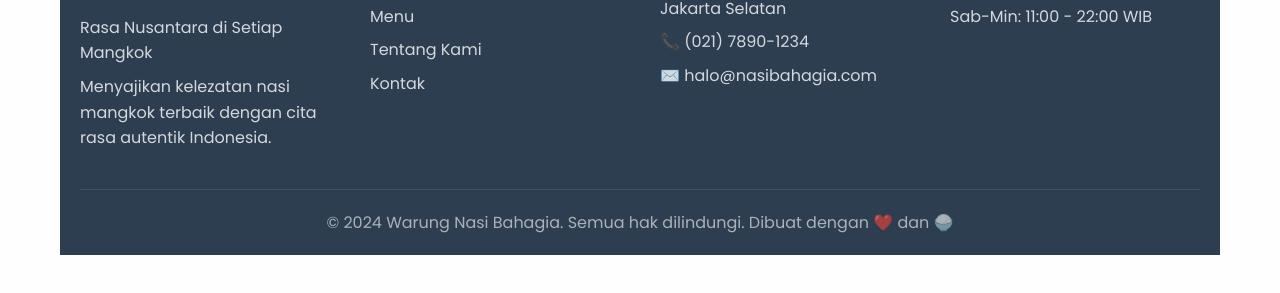
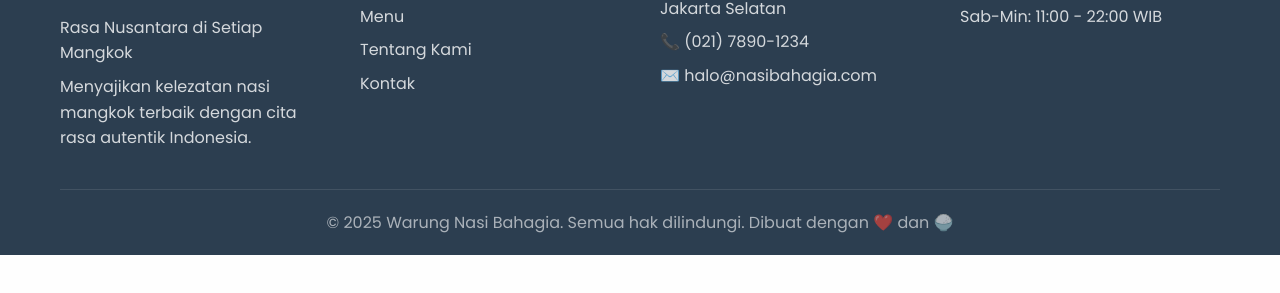
Before and after one commit to ridwanalfarezi/warung-nasi-bahagia, a plain HTML site: page menu.html in a window 1280 px wide. Shown: the part 1577-1870 px from the top of the page. After the commit the page ends 1832 px from the top, so only its background shows below. Drawn offline with Linux system fonts and the light colour scheme.

Commit message:
Update copyright year to 2025 in footer across all pages

```diff
--- a/menu.html
+++ b/menu.html
@@ -1,10 +1,7 @@
 <!DOCTYPE html>
 <html lang="id">
-  <hea    </section>
-
-    <section class="menu-section">
-      <div class="container">
-        <div class="menu-category"> <meta charset="UTF-8" />
+  <head>
+    <meta charset="UTF-8" />
     <meta name="viewport" content="width=device-width, initial-scale=1.0" />
     <title>Menu - Warung Nasi Bahagia</title>
     <link rel="stylesheet" href="css/main.css" />
@@ -14,6 +11,7 @@
     />
   </head>
   <body>
+    <!-- Header & Navigation -->
     <header class="header">
       <nav class="nav">
         <div class="logo">
@@ -44,10 +42,8 @@
       </div>
     </section>
 
-    <!-- Menu Categories -->
     <section class="menu">
       <div class="container">
-        <!-- Ricebowl Populer -->
         <div class="menu-category">
           <h2 class="category-title">🍚 Ricebowl Populer</h2>
           <div class="menu-grid">
@@ -157,7 +153,7 @@
         </div>
         <div class="footer-bottom">
           <p>
-            &copy; 2024 Warung Nasi Bahagia. Semua hak dilindungi. Dibuat dengan
+            &copy; 2025 Warung Nasi Bahagia. Semua hak dilindungi. Dibuat dengan
             ❤️ dan 🍚
           </p>
         </div>
```
Also changed, not shown: about.html (+1 -1 lines), contact.html (+1 -1 lines), index.html (+1 -1 lines).
